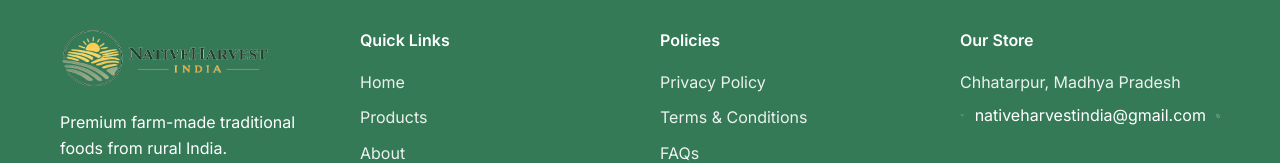
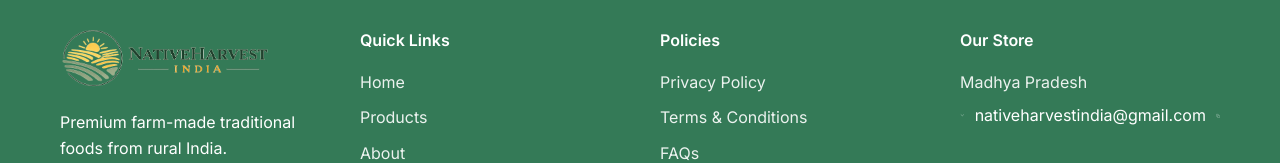
Before and after one commit to samarthr8/nativeharvest-app, a React (Vite) app in the folder frontend/: page / in a window 1280 px wide. Shown: the part 2090-2253 px from the top of the page. Built offline with nearby package versions, Linux system fonts and the light colour scheme; no server answers.

Commit message:
Updated Footer and FAQ

```diff
--- a/frontend/src/components/layout/Footer.jsx
+++ b/frontend/src/components/layout/Footer.jsx
@@ -113,7 +113,7 @@ const Footer = () => {
 
           <div style={{ display: "flex", flexDirection: "column", gap: "8px" }}>
             <p style={{ opacity: 0.9 }}>
-              Chhatarpur, Madhya Pradesh
+              Madhya Pradesh
             </p>
 
             {/* Premium Email */}
--- a/frontend/src/pages/FAQ.jsx
+++ b/frontend/src/pages/FAQ.jsx
@@ -18,7 +18,7 @@ const FAQ = () => {
     },
     {
       question: "How long does shipping take?",
-      answer: "We ship our small batches directly from our facility in Chhatarpur, Madhya Pradesh. Deliveries typically take 5-7 business days depending on your location in India. You can track your package anytime using the 'Track Order' link on our website."
+      answer: "We ship our small batches directly from our facility in Madhya Pradesh. Deliveries typically take 5-7 business days depending on your location in India. You can track your package anytime using the 'Track Order' link on our website."
     },
     {
       question: "Do you accept returns or exchanges?",
```
